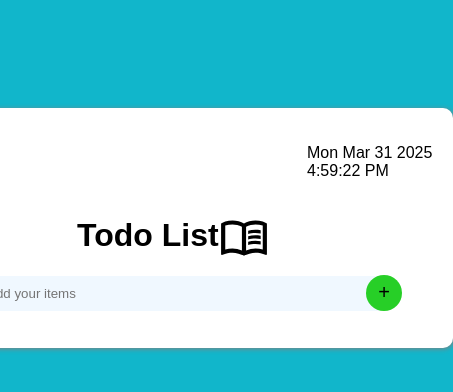
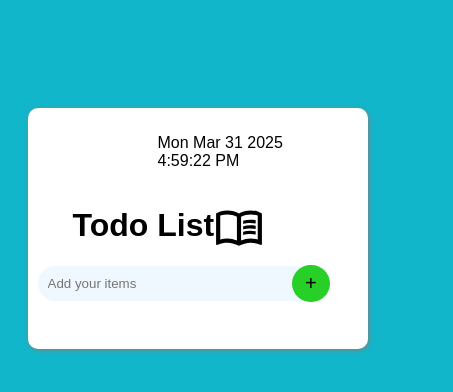
Before and after one commit to Odera5/Todo_list, a plain HTML site: page index.html in a window 390 px wide. Shown: the whole page, 453 px wide, since content can reach past the window. Drawn offline with Linux system fonts and the light colour scheme.

Commit message:
my second commit

```diff
--- a/index.html
+++ b/index.html
@@ -3,7 +3,7 @@
   <head>
     <meta charset="UTF-8" />
     <meta name="viewport" content="width=device-width, initial-scale=1.0" />
-    <link rel="stylesheet" href="index.css" />
+    <link rel="stylesheet" href="todo.css" />
     <title>Document</title>
   </head>
   <body>
@@ -17,6 +17,6 @@
         <img src="./book-open-variant-outline.svg" id="img" />
       </div>
     </div>
-    <script src="index.js"></script>
+    <script src="todo.js"></script>
   </body>
 </html>
--- a/todo.css
+++ b/todo.css
@@ -119,11 +119,13 @@ body {
   font-family: sans-serif;
 }
 
-@media (max-width: 340px) {
+@media (max-width: 395px) {
   #main {
     background-color: white;
-    width: 250px;
+    width: 320px;
+    margin-left: 5px;
     margin-top: 100px;
+
     position: relative;
     min-height: 200px;
     padding: 10px 10px 30px 10px;
@@ -133,6 +135,9 @@ body {
   #dateTime {
     margin-left: 120px;
     font-family: sans-serif;
+  }
+  body {
+    padding: 0px 10px 30px 10px;
   }
   #header {
     font-family: sans-serif;
@@ -145,18 +150,34 @@ body {
     background-color: aliceblue;
     height: 35px;
     border-radius: 20px;
-    width: 220px;
+    width: 600px;
     padding: 0px 10px;
     font-family: sans-serif;
     margin-left: 0px;
+  }
+  .addBtn {
+    width: 70px;
+    height: 37px;
+    border: none;
+    border-radius: 50px;
+    position: relative;
+    top: -1px;
+    left: -28px;
+    background-color: rgb(39, 207, 39);
+    display: flex;
+    justify-content: center;
+    align-items: center;
+    font-size: 20px;
+    font-weight: 500px;
+    outline: none;
   }
 
   .todoContainer {
     background-color: aliceblue;
     margin-top: 20px;
     margin-left: 0px;
-    width: 220px;
-    padding: 20px 10px 20px 0px;
+    width: 300px;
+    padding: 20px 15px 20px 0px;
     display: flex;
     justify-content: space-between;
     align-items: center;
@@ -171,7 +192,7 @@ body {
     border: none;
     max-height: 50px;
     outline: none;
-    width: 200px;
+    width: 230px;
     margin-left: 0px;
     font-family: sans-serif;
     overflow-wrap: break-word;
--- a/todo.js
+++ b/todo.js
@@ -103,6 +103,7 @@ function createTodo() {
       console.log(count);
       BtnContainer.removeChild(editBtn);
       todoList.style.textDecoration = "line-through";
+
       showProgress.textContent = `Yayy! you have completed ${count} task. grab your self some shawarma `;
       setTimeout(() => {
         showProgress.textContent = "";
```
